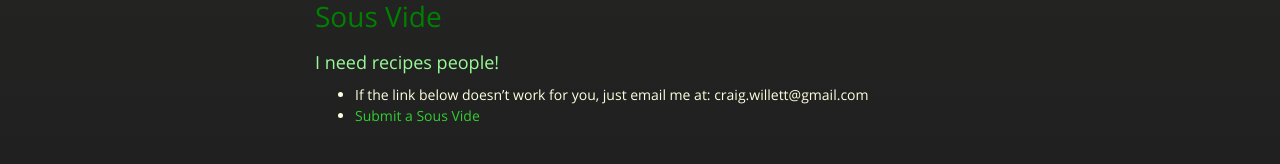
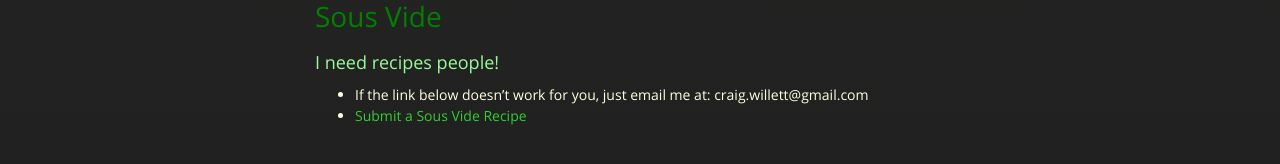
Before and after one commit to cmwillett/TheDigitalCookbook, a Jekyll site: the page built from SousVide.md, in a window 1280 px wide. Shown: the part 464-628 px from the top of the page. Built offline with Jekyll 4.4.1, drawn with Linux system fonts in a browser that asks for light colours; nearby versions of some CDN libraries.

Commit message:
adding sous vide

```diff
--- a/SousVide.md
+++ b/SousVide.md
@@ -7,4 +7,4 @@ tags: sous,vide
 
 ### I need recipes people!
 * If the link below doesn't work for you, just email me at:  craig.willett@gmail.com
-* [Submit a Sous Vide](mailto:craig.willett@gmail.com?Subject=TDC-New Sous Vide Recipe)
+* [Submit a Sous Vide Recipe](mailto:craig.willett@gmail.com?Subject=TDC-New Sous Vide Recipe)
```
